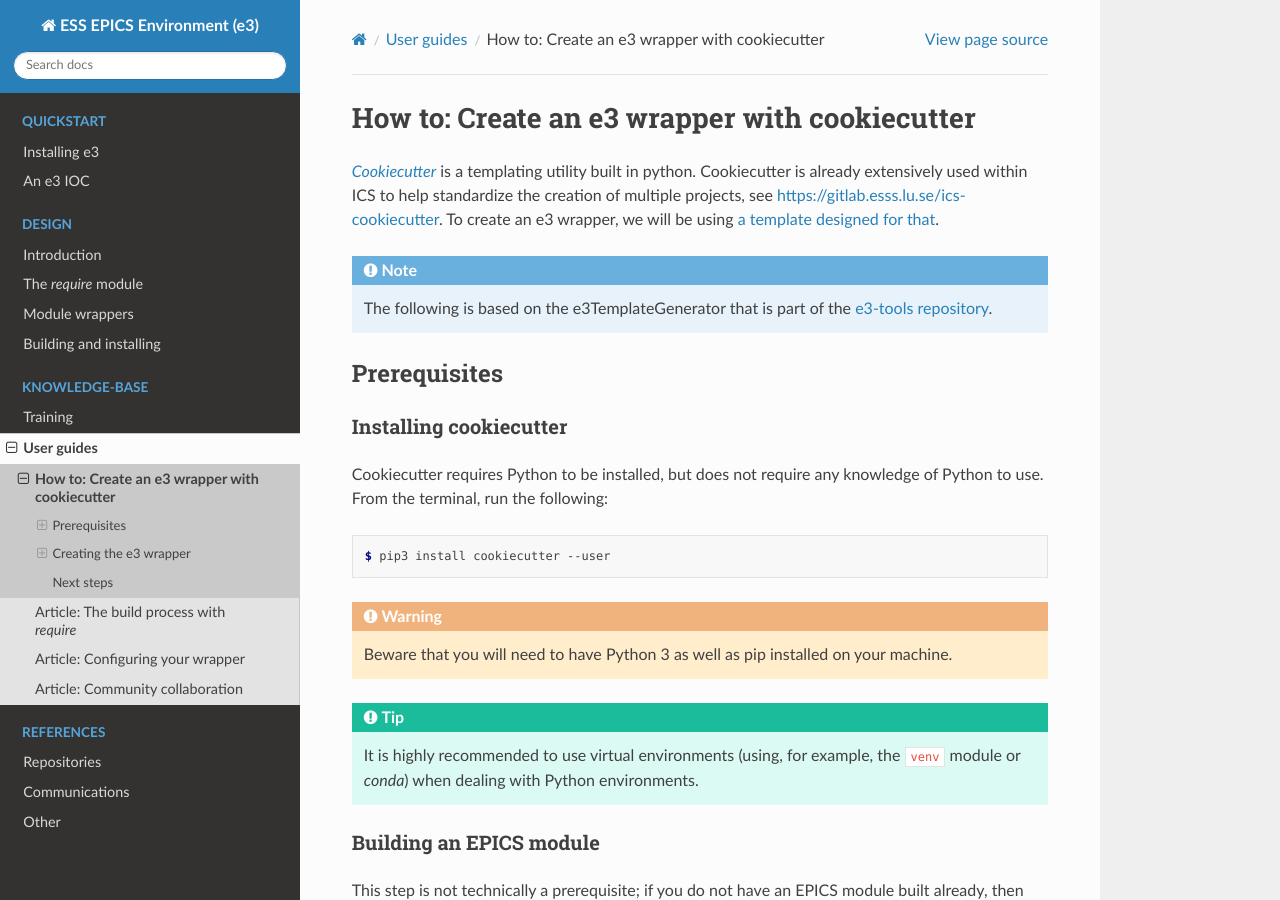
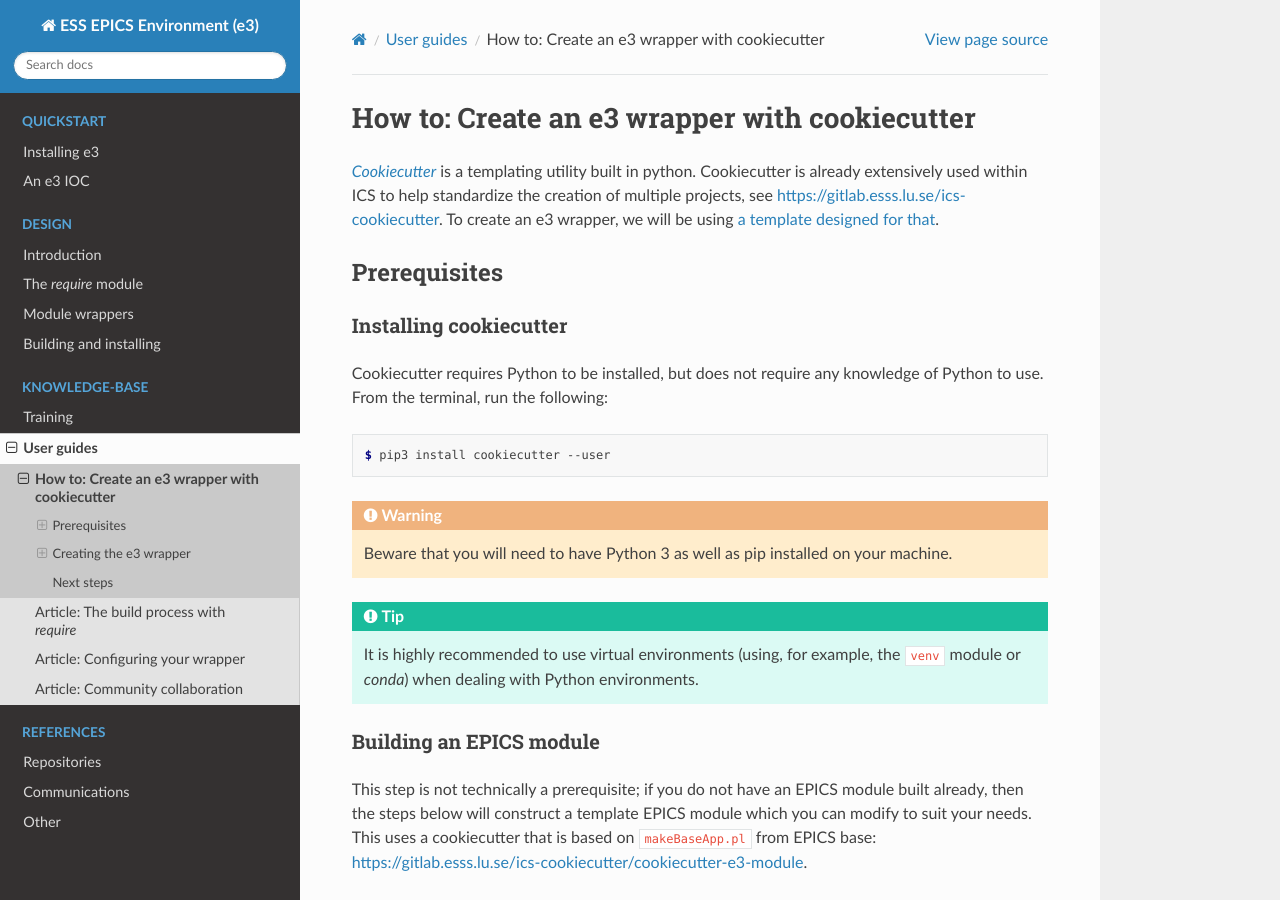
Before and after one commit to ttkorhonen/e3pages, a Sphinx documentation site: the page built from docs/kb/guide/articles/4_cookiecutter_module.md, in a window 1280 px wide and 900 px high. Built offline with Sphinx 7.4.7 and the Read the Docs theme 2.0.0, drawn with Linux system fonts in a browser that asks for light colours.

Commit message:
remove note about e3TemplateGenerator

```diff
--- a/docs/kb/guide/articles/4_cookiecutter_module.md
+++ b/docs/kb/guide/articles/4_cookiecutter_module.md
@@ -3,10 +3,6 @@
 # How to: Create an e3 wrapper with cookiecutter
 
 *[Cookiecutter](https://github.com/cookiecutter/cookiecutter)* is a templating utility built in python. Cookiecutter is already extensively used within ICS to help standardize the creation of multiple projects, see <https://gitlab.esss.lu.se/ics-cookiecutter>. To create an e3 wrapper, we will be using [a template designed for that](https://gitlab.esss.lu.se/ics-cookiecutter/cookiecutter-e3-wrapper).
-
-:::{note}
-The following is based on the e3TemplateGenerator that is part of the [e3-tools repository](https://github.com/icshwi/e3-tools).
-:::
 
 ## Prerequisites
 
```
